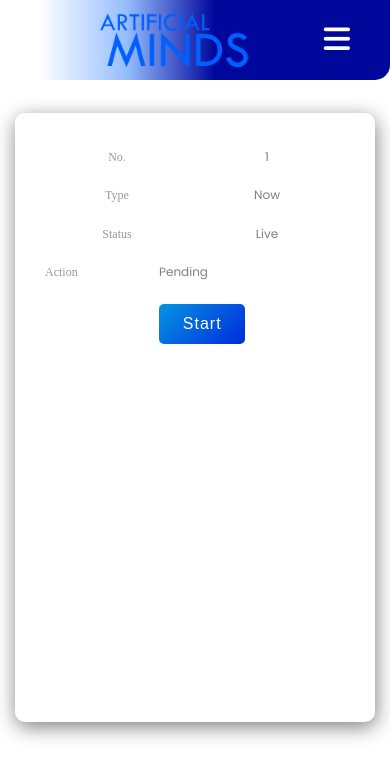
After one commit to justindy12/artificialminds, a Django app: page /viewappointment in a window 390 px wide. The commit adds this page. Shown: the top 778 px of the page. Run offline with Django 4.2, Linux system fonts and the light colour scheme; some libraries are stand-ins or nearby versions.

Commit message:
view appointments added

```diff
--- /dev/null
+++ b/MyProject/capstone/sample/static/css/viewappointment.css
@@ -0,0 +1,196 @@
+.limiter {
+  width: 100%;
+  height: 80vh;
+  margin: 0;
+}
+
+.container-table100 {
+  width: 100%;
+  min-height: 80vh;
+  display: -webkit-box;
+  display: -webkit-flex;
+  display: -moz-box;
+  display: -ms-flexbox;
+  display: flex;
+  justify-content: center;
+  flex-wrap: wrap;
+  padding: 33px 30px;
+}
+
+.wrap-table100 {
+  width: 850px;
+  border-radius: 10px;
+  box-shadow: 1px 5px 20px grey;
+}
+
+table {
+  border-spacing: 1;
+  border-collapse: collapse;
+  background: white;
+  border-radius: 10px;
+  overflow: hidden;
+  width: 100%;
+  margin: 0 auto;
+  position: relative;
+}
+table * {
+  position: relative;
+}
+table td, table th {
+  padding-left: 8px;
+}
+table thead tr {
+  height: 60px;
+  background: #002BDC;
+}
+table tbody tr {
+  height: 50px;
+}
+table tbody tr:last-child {
+  border: 0;
+}
+table td, table th {
+  text-align: center;
+}
+
+
+.table100-head th{
+  font-size: 18px;
+  color: #fff;
+  line-height: 1.2;
+  font-weight: unset;
+}
+
+tbody tr:nth-child(even) {
+  background-color: #f5f5f5;
+}
+
+tbody tr {
+  font-size: 15px;
+  color: #808080;
+  line-height: 1.2;
+  font-weight: unset;
+}
+
+tbody tr:hover {
+  color: #555555;
+  background-color: #f5f5f5;
+  cursor: pointer;
+}
+
+.column1 {
+  width: 80px;
+}
+
+.column2 {
+  width: 150px;
+}
+
+.column3 {
+  width: 150px;
+}
+
+.column4 {
+  width: 180px;
+}
+
+.column5 {
+    width: 200px;
+  }
+
+
+
+@media screen and (max-width: 992px) {
+  table {
+    display: block;
+  }
+  table > *, table tr, table td, table th {
+    display: block;
+  }
+  table thead {
+    display: none;
+  }
+  table tbody tr {
+    height: auto;
+    padding: 37px 0;
+  }
+  table tbody tr td {
+    padding-left: 40% !important;
+    margin-bottom: 24px;
+  }
+  table tbody tr td:last-child {
+    margin-bottom: 0;
+  }
+  table tbody tr td:before {
+    font-family: OpenSans-Regular;
+    font-size: 12px;
+    color: #999999;
+    line-height: 1.2;
+    font-weight: unset;
+    position: absolute;
+    width: 40%;
+    left: 30px;
+    top: 0;
+  }
+  table tbody tr td:nth-child(1):before {
+    content: "No.";
+  }
+  table tbody tr td:nth-child(2):before {
+    content: "Type";
+  }
+  table tbody tr td:nth-child(3):before {
+    content: "Status";
+  }
+  table tbody tr td:nth-child(4):before {
+    content: "Action";
+  }
+  table tbody tr td:nth-child(5):before {
+    content: "";
+  }
+
+  .column4,
+  .column5 {
+    text-align: left;
+  }
+
+  .column4,
+  .column5,
+  .column1,
+  .column2,
+  .column3 {
+    width: 100%;
+  }
+
+  tbody tr {
+    font-size: 12px;
+  }
+}
+
+@media (max-width: 576px) {
+  .container-table100 {
+    padding-left: 15px;
+    padding-right: 15px;
+  }
+}
+
+
+button{
+    height: 40px;
+    padding: 5px;
+  }
+button{
+    width: 40%;
+    border-radius: 5px;
+    border: none;
+    color: #fff;
+    font-size: 16px;
+    font-weight: 500;
+    letter-spacing: 1px;
+    cursor: pointer;
+    transition: all 0.3s ease;
+    background: linear-gradient(135deg, #0693E3, #002BDC);
+  }
+ button:hover{
+    transition: all 0.3s ease;
+    background: linear-gradient(-135deg, #0693E3, #002BDC);
+}
--- a/MyProject/capstone/sample/templates/home.html
+++ b/MyProject/capstone/sample/templates/home.html
@@ -28,7 +28,7 @@
             <h4>View Appointments</h4>
             <img class="logo" src="../static/img/images/appointment2.png">
                 <div class="button2">
-                    <a href="#">View</a>
+                    <a href="{% url 'sample:viewappointment' %}">View</a>
                 </div>
             </div>
         </div>
--- a/MyProject/capstone/sample/templates/setappointment.html
+++ b/MyProject/capstone/sample/templates/setappointment.html
@@ -2,7 +2,7 @@
 
     {% load static %}
 
-    {% block title %} Set Appointments | ArtificialMinds {% endblock %}
+    {% block title %} Book Appointments | ArtificialMinds {% endblock %}
 
     {% block css %}
     <link rel="stylesheet" type="text/css" href="../static/css/setappointment.css">
--- /dev/null
+++ b/MyProject/capstone/sample/templates/viewappointment.html
@@ -0,0 +1,57 @@
+{% extends "base.html" %}
+
+    {% load static %}
+
+    {% block title %} View Appointments | ArtificialMinds {% endblock %}
+
+    {% block css %}
+    <link rel="stylesheet" type="text/css" href="../static/css/viewappointment.css">
+    {% endblock%}
+    {% block nav_home %} active {% endblock %}
+
+{% block content %}
+<div class="limiter">
+	<div class="container-table100">
+		<div class="wrap-table100">
+			<div class="table100">
+				<table>
+					<thead>
+						<tr class="table100-head">
+							<th class="column1">ID</th>
+							<th class="column2">Urgency</th>
+							<th class="column2">Type</th>
+							<th class="column3">Status</th>
+							<th class="column4">Action</th>
+						</tr>
+					</thead>
+					<tbody>
+							<tr>
+								<td class="column1">1</td> <!--appointment id-->
+								<td class="column2">Now</td> <!--appointment id-->
+								<td class="column3">Live</td> <!--Type of Meetong-->
+								<td class="column4">Pending</td> <!--Status Request-->
+								<td class="column5">
+								<button class="button">Start</button>
+
+								</td>
+							</tr>
+					</tbody>
+				</table>
+			</div>
+		</div>
+	</div>
+</div>
+
+
+
+<!--===============================================================================================-->
+<script src="vendor/jquery/jquery-3.2.1.min.js"></script>
+<!--===============================================================================================-->
+<script src="vendor/bootstrap/js/popper.js"></script>
+<script src="vendor/bootstrap/js/bootstrap.min.js"></script>
+<!--===============================================================================================-->
+<script src="vendor/select2/select2.min.js"></script>
+<!--===============================================================================================-->
+<script src="js/main.js"></script>
+
+{% endblock %}
--- a/MyProject/capstone/sample/urls.py
+++ b/MyProject/capstone/sample/urls.py
@@ -12,5 +12,6 @@ urlpatterns = [
 	path('setting', views.SettingView.as_view(), name="setting"),
 	path('logout', views.LogoutView.as_view(), name="logout"),
 	path('setappointment', views.SetAppointmentView.as_view(), name="setappointment"),
+	path('viewappointment', views.ViewAppointmentView.as_view(), name="viewappointment"),
 
 ]
--- a/MyProject/capstone/sample/views.py
+++ b/MyProject/capstone/sample/views.py
@@ -77,3 +77,7 @@ class LogoutView(View):
 class SetAppointmentView(View):
 		def get(self, request):
 			return render(request, 'setappointment.html')
+
+class ViewAppointmentView(View):
+		def get(self, request):
+			return render(request, 'viewappointment.html')
```
Also changed, not shown: MyProject/capstone/sample/static/css/style.css (+1 -11 lines), 1 other file.
